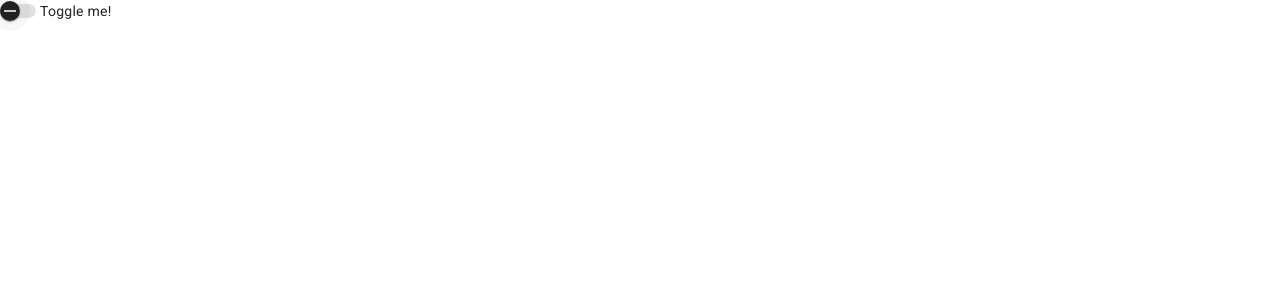
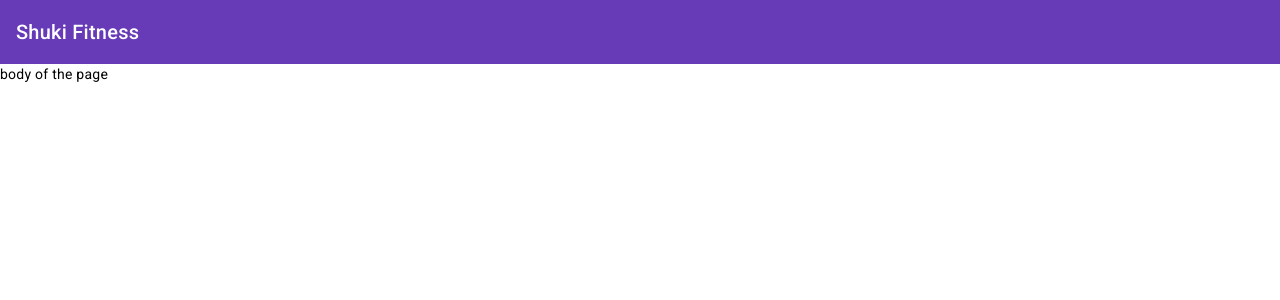
Before and after one commit to tomerbabila/shuki-fitness, an Angular app: page / in a window 1280 px wide. Shown: the top 300 px of the page. Built offline with nearby package versions, Linux system fonts and the light colour scheme.

Commit message:
Create header

```diff
--- a/src/app/app.component.html
+++ b/src/app/app.component.html
@@ -1 +1,2 @@
-<mat-slide-toggle>Toggle me!</mat-slide-toggle>
+<app-header></app-header>
+<div>body of the page</div>
--- a/src/app/app.module.ts
+++ b/src/app/app.module.ts
@@ -4,7 +4,7 @@ import { BrowserModule } from '@angular/platform-browser';
 import { AppRoutingModule } from './app-routing.module';
 import { AppComponent } from './app.component';
 import { NoopAnimationsModule } from '@angular/platform-browser/animations';
-import { MatSlideToggleModule } from '@angular/material/slide-toggle';
+import { SharedModule } from './shared/shared.module';
 
 @NgModule({
   declarations: [AppComponent],
@@ -12,7 +12,7 @@ import { MatSlideToggleModule } from '@angular/material/slide-toggle';
     BrowserModule,
     AppRoutingModule,
     NoopAnimationsModule,
-    MatSlideToggleModule,
+    SharedModule,
   ],
   providers: [],
   bootstrap: [AppComponent],
--- /dev/null
+++ b/src/app/shared/components/header/header.component.html
@@ -0,0 +1,3 @@
+<mat-toolbar color="primary">
+  <span>Shuki Fitness</span>
+</mat-toolbar>
```
Also changed, not shown: src/app/shared/components/header/header.component.ts (added, +10 -0 lines), src/app/shared/components/header/header.module.ts (added, +11 -0 lines), src/app/shared/shared.module.ts (added, +10 -0 lines), src/app/shared/components/header/header.component.scss (added).
